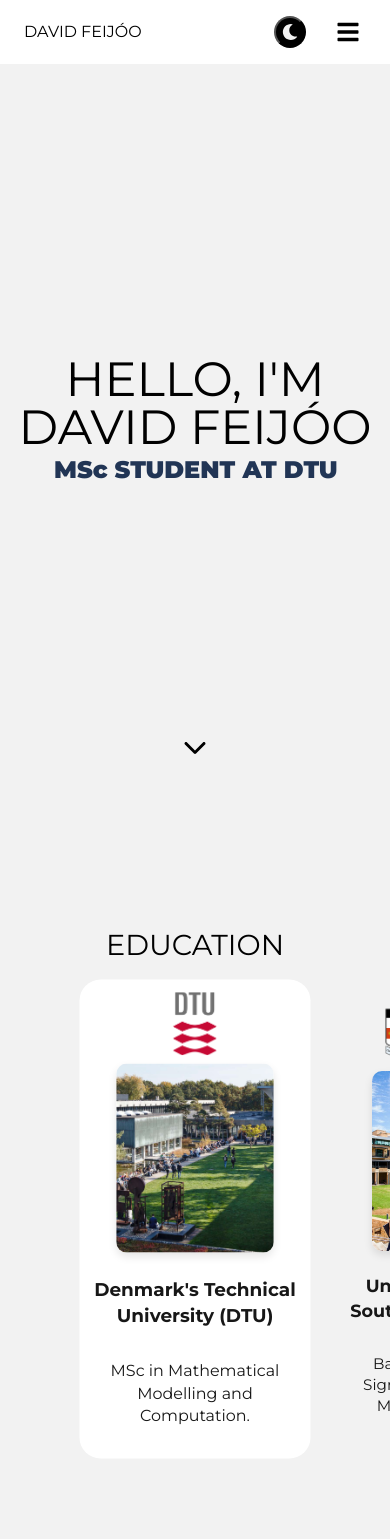
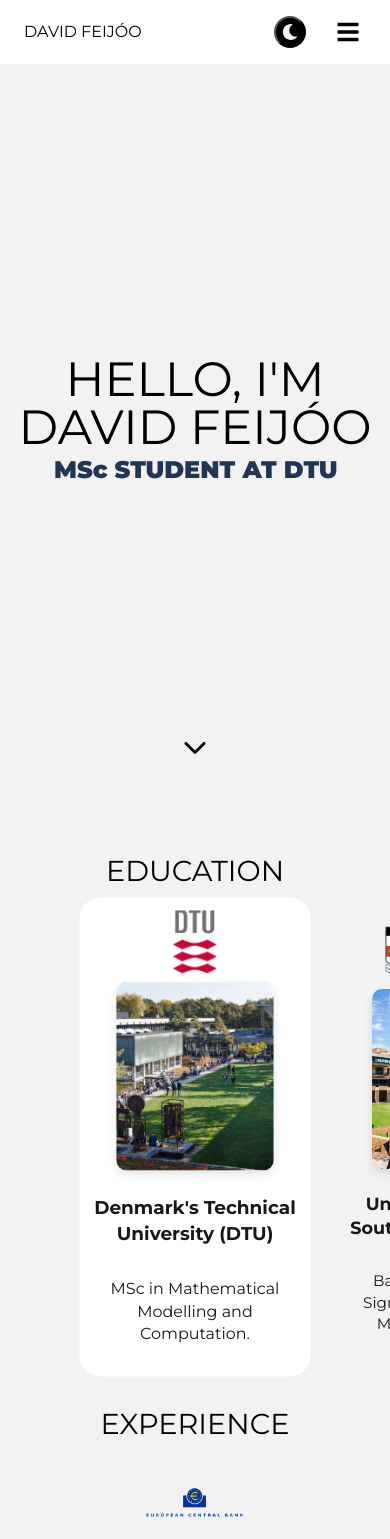
Before and after one commit to davidfeijoo/david-website, a Next.js app: page / in a window 390 px wide. Shown: the top 1539 px of the page. Built offline with nearby package versions, Linux system fonts and the light colour scheme.

Commit message:
remove spaces main page mobile

```diff
--- a/styles/Main.module.css
+++ b/styles/Main.module.css
@@ -733,7 +733,7 @@
     z-index: 10;
   }
 
-  .educationSection h2, .projectsSection h2, .contactSection h2 { font-size: 1.8rem; }
+  .educationSection h2, .projectsSection h2, .contactSection h2 { font-size: 1.8rem; margin: 0; }
   .contactEmail { font-size: 1.2rem; margin-bottom: 1.5rem; }
 
   .contactSocials {
@@ -750,13 +750,13 @@
 
   /* Fit education section within mobile viewport (fixed nav is 80px) */
   .educationSection, .projectsSection {
-    min-height: 100vh;
-    padding: 10svh 0 60px 0;
+    min-height: auto;
+    padding: 10px 0 20px 0;
     display: flex;
     flex-direction: column;
     justify-content: flex-start;
     scroll-snap-align: start;
-    scroll-margin-top: 80px;
+    scroll-margin-top: 70px;
   }
   .educationCard, .projectCard { width: 220px; padding: 0.75rem; }
   .educationCard.activeCard, .projectCard.activeCard {
@@ -817,7 +817,8 @@
 
   .contactSection {
     scroll-snap-align: start;
-    scroll-margin-top: 80px;
+    scroll-margin-top: 70px;
+    padding: 20px 0;
   }
 
   .educationLogoContainer, .projectLogoContainer { height: 60px; width: 150px; margin-bottom: 0.5rem; }
```
